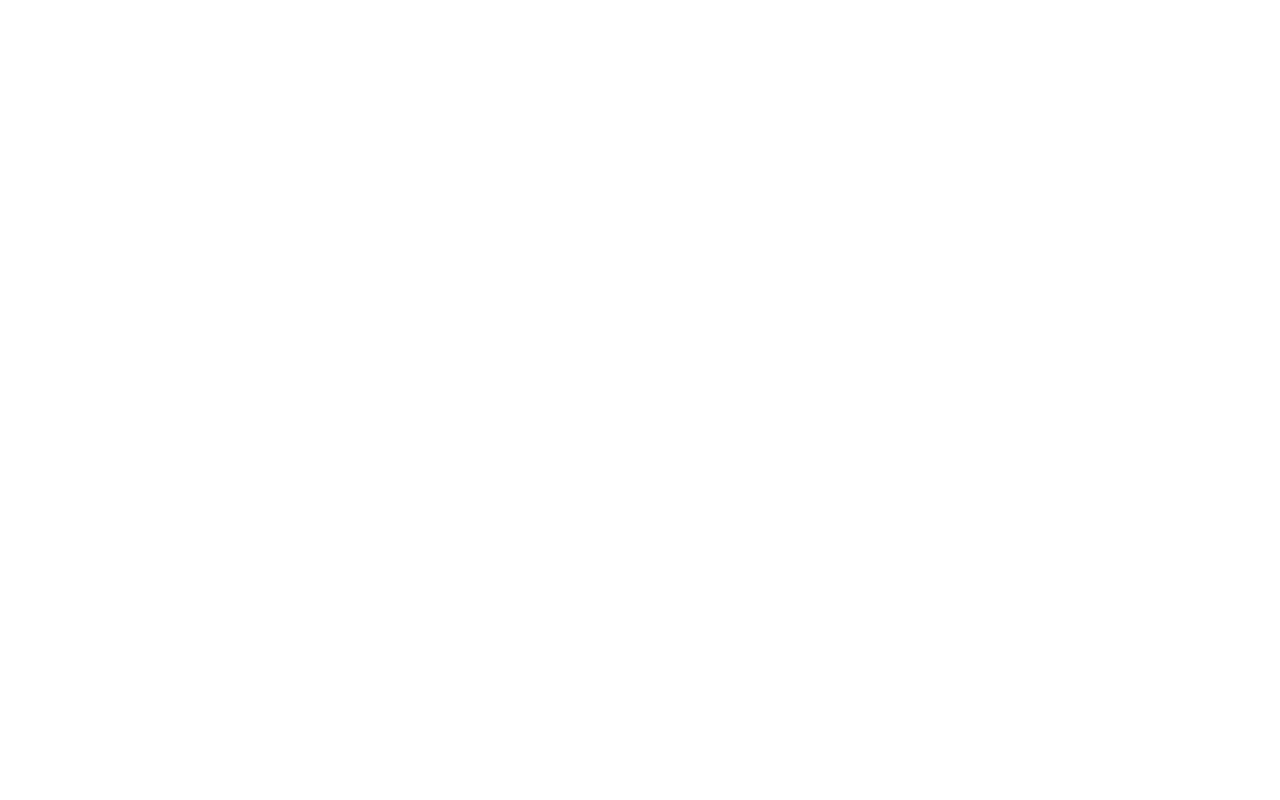
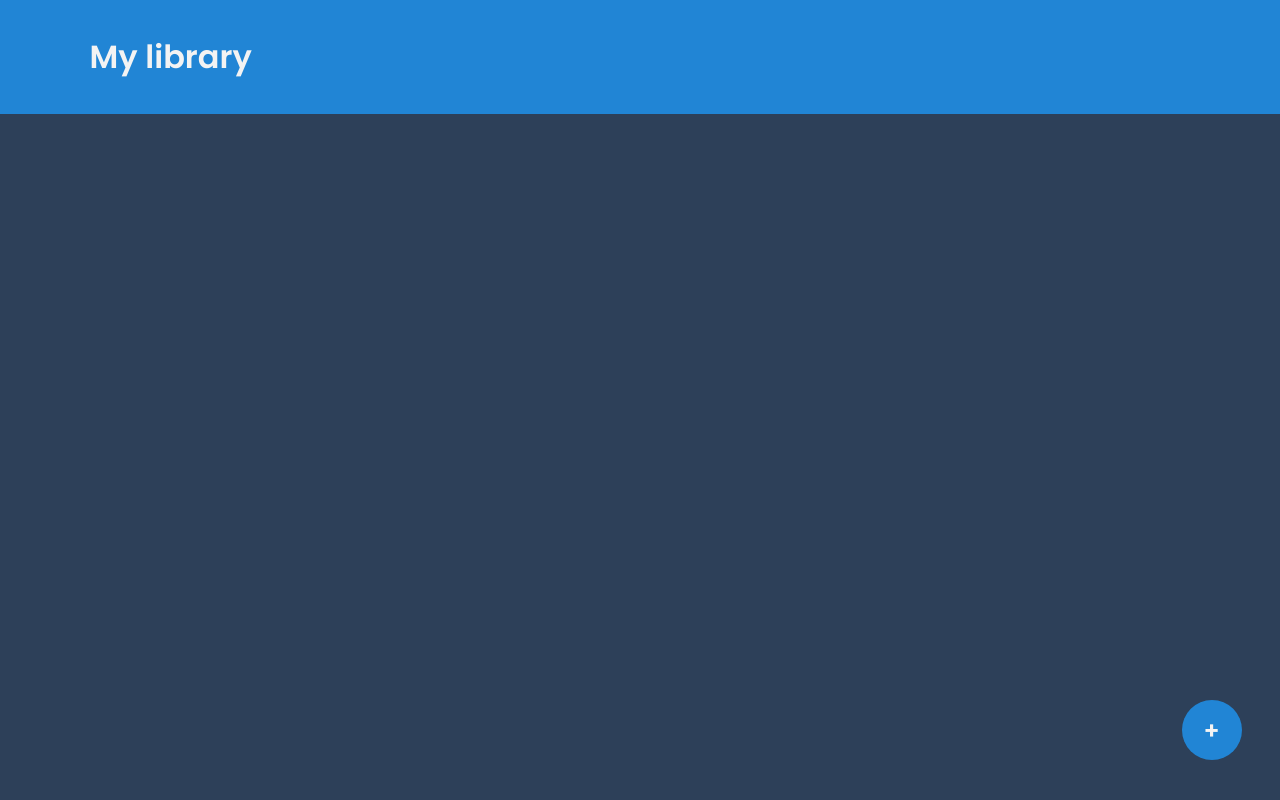
Before and after one commit to Ikerdiazmontilla/library, a plain HTML site: page index.html in a window 1280 px wide. Drawn offline with Linux system fonts and the light colour scheme.

Commit message:
Create and style static content, code constructor
Code book constructor, and create the main page
content and style it

```diff
--- a/index.html
+++ b/index.html
@@ -5,9 +5,18 @@
     <meta name="viewport" content="width=device-width, initial-scale=1.0">
     <title>Library</title>
     <link rel="stylesheet" href="style.css">
+    <link rel="preconnect" href="https://fonts.googleapis.com">
+    <link rel="preconnect" href="https://fonts.gstatic.com" crossorigin>
+    <link href="https://fonts.googleapis.com/css2?family=Poppins:ital,wght@0,200;0,300;0,400;0,500;0,600;0,700;0,800;0,900;1,400&display=swap" rel="stylesheet">
 </head>
 <body>
+<header>
+    <h1>My library</h1>
+</header>
+<main>
+    <button class="new-book">+</button>
 
+</main>
 
     <script src="script.js"></script>
 </body>
--- a/script.js
+++ b/script.js
@@ -1,7 +1,10 @@
 const myLibrary = []
 
-function Book(){
-
+function Book(title,author,pages,read){
+    this.title = title
+    this.author = author
+    this.pages= pages
+    this.read = read
 }
 
 
--- a/style.css
+++ b/style.css
@@ -0,0 +1,82 @@
+:root{
+    font-size: 16px;
+    --grey:#2D4059;
+    --blue:#2185D5;
+    --green:#23FFAB;
+    --white:#F3F3F3;
+    --border-radius:8px;
+    --spacing-xs: 5px;
+    --spacing-s: 10px;
+    --spacing-m: 15px;
+    --spacing-l: 20px;
+    --spacing-xl: 40px;
+    --rotate: 45deg;
+}
+
+/*CSS RESET*/
+*{
+    margin: 0px;
+    padding: 0px;
+    box-sizing: border-box;
+    font-family: Poppins, sans-serif;
+}
+
+body{
+    display: grid;
+    grid-template-rows: 1fr 6fr;
+    width: 100vw;
+    height: 100vh;
+}
+
+button, input{
+    cursor: pointer;
+    border: none;
+    color: inherit;
+    font-family: inherit;
+    font-size: inherit;
+    font-weight: inherit;
+    cursor: pointer;
+    outline: none;
+}
+
+input[type='text'],
+input[type='number'] {
+    cursor: text;
+}
+
+/*HEADER*/
+
+header{
+    background-color:#2185D5;
+    padding-left: 7%;
+    display: flex;
+    align-items: center;
+}
+
+header h1{
+    color: #F3F3F3;
+    font-weight: 600;
+}
+
+
+/* MAIN*/
+
+main{
+    height: 100%;
+    width: 100%;
+    background-color: #2D4059;
+}
+
+.new-book{
+    position: fixed;
+    bottom: 5%;
+    right: 3%;
+    border: none;
+    border-radius: 50%;
+    color: #F3F3F3;
+    background-color: #2185D5;
+    height: 60px;
+    aspect-ratio: 1/1;
+    font-size: 1.5rem;
+    font-weight: 600;
+}
```
Also changed, not shown: pseudocode.txt.
